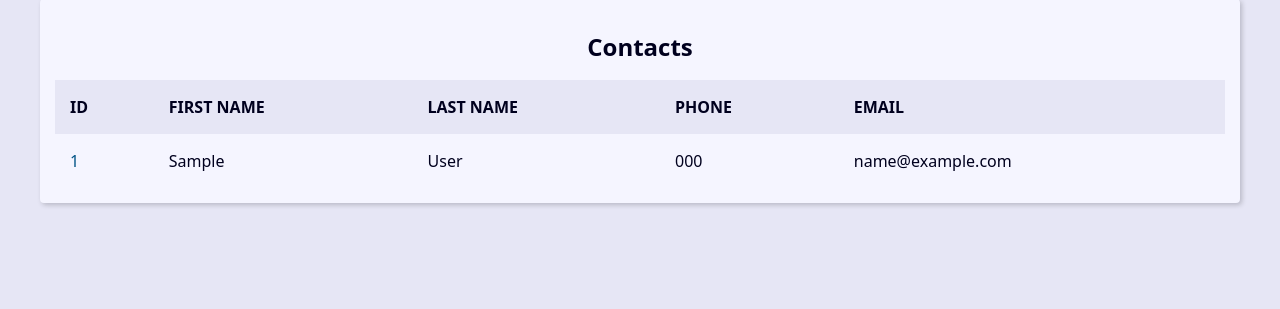
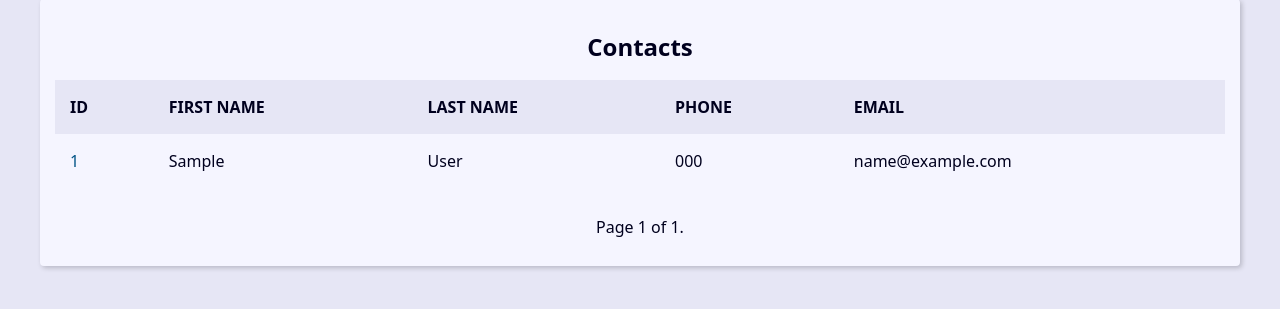
Before and after one commit to YuriNoriki/Django_agenda, a Django app: page / in a window 1280 px wide. Shown: the part 270-579 px from the top of the page. Run offline with Django 5.2, Linux system fonts and the light colour scheme; tables that the repository leaves empty hold one stand-in row (values such as "Sample post").

Commit message:
Usando a Classe Paginator para paginação em Django

```diff
--- a/base_templates/global/base.html
+++ b/base_templates/global/base.html
@@ -8,7 +8,9 @@
 
     <main class="content">
         {% block content %}{% endblock content %}
+        {% include "global/partials/pagination.html" %}
     </main>
+
 
 </body>
 </html>
--- /dev/null
+++ b/base_templates/global/partials/pagination.html
@@ -0,0 +1,19 @@
+{% if page_obj %}
+    <div class="pagination">
+        <span class="step-links">
+            {% if page_obj.has_previous %}
+                <a href="?page=1 &q={{ request.GET.q.strip }}">&laquo; first</a>
+                <a href="?page={{ page_obj.previous_page_number }}&q={{request.GET.q.strip}}">previous</a>
+            {% endif %}
+
+            <span class="current">
+                Page {{ page_obj.number }} of {{ page_obj.paginator.num_pages }}.
+            </span>
+
+            {% if page_obj.has_next %}
+                <a href="?page={{ page_obj.next_page_number }}&q={{request.GET.q.strip}}">next</a>
+                <a href="?page={{ page_obj.paginator.num_pages }}&q={{request.GET.q.strip}}">last &raquo;</a>
+            {% endif %}
+        </span>
+    </div>
+{% endif %}
--- a/contato/templates/contato/index.html
+++ b/contato/templates/contato/index.html
@@ -1,7 +1,7 @@
 {% extends "global/base.html" %}
 
 {% block content %}
-    {% if contacts %}
+    {% if page_obj %}
         <div class="responsive-table">
             <table class="contacts-table">
                 <caption class="table-caption">
@@ -19,7 +19,7 @@
                 </thead>
 
                 <tbody>
-                    {% for contact in contacts %}
+                    {% for contact in page_obj %}
                         <tr class="table-row">
                             <td class="table-cel">
                                 <a
--- a/contato/views/contact_views.py
+++ b/contato/views/contact_views.py
@@ -1,14 +1,19 @@
 from django.shortcuts import render,get_object_or_404, redirect
 from django.db.models import Q
 from contato.models import Contato
+from django.core.paginator import Paginator
 
 # Create your views here.
 
 def index(request):
-    contacts = Contato.objects.filter(show=True).order_by('-id')[:20]
+    contacts = Contato.objects.filter(show=True).order_by('-id')
+
+    paginator = Paginator(contacts, 10)
+    page_number = request.GET.get("page")
+    page_obj = paginator.get_page(page_number)
 
     context = {
-        'contacts':contacts,
+        'page_obj':page_obj,
         'site_title': 'Contato -'
     }
 
@@ -34,8 +39,12 @@ def search(request):
         )\
         .order_by('-id')
 
+    paginator = Paginator(contacts, 10)
+    page_number = request.GET.get("page")
+    page_obj = paginator.get_page(page_number)
+
     context = {
-        'contacts':contacts,
+        'page_obj':page_obj,
         'site_title': 'Search -',
         'search_value': search_value,
     }
```
